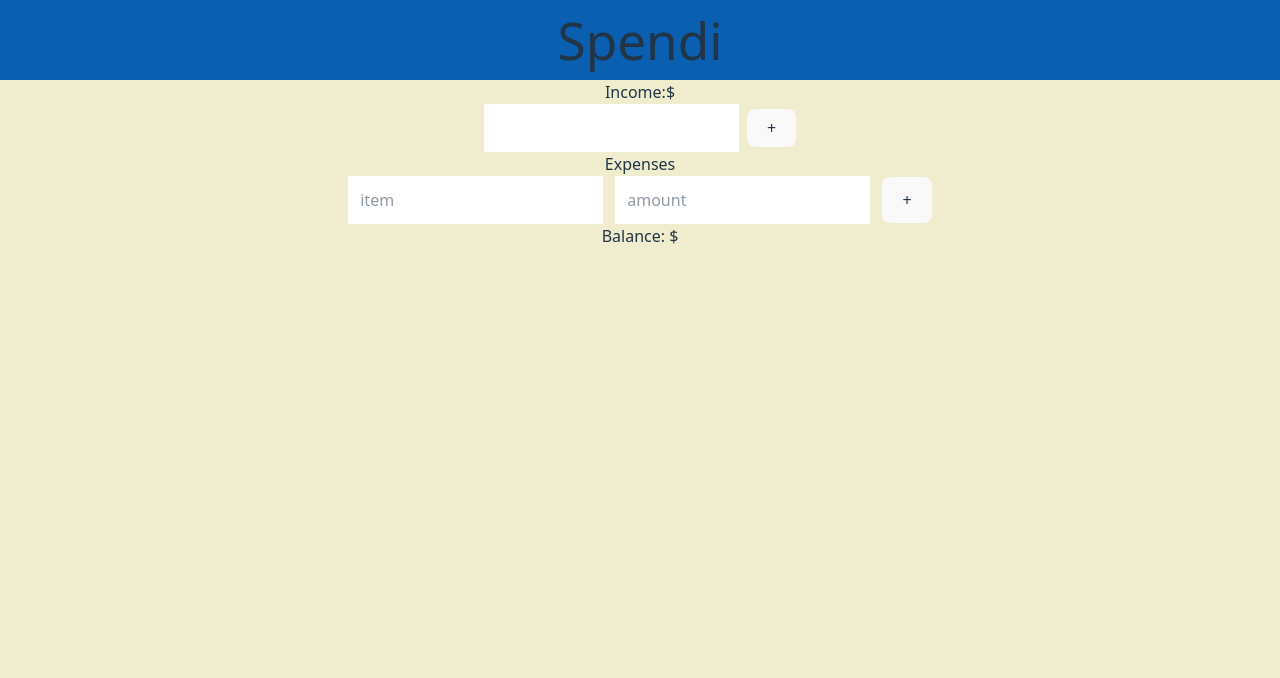
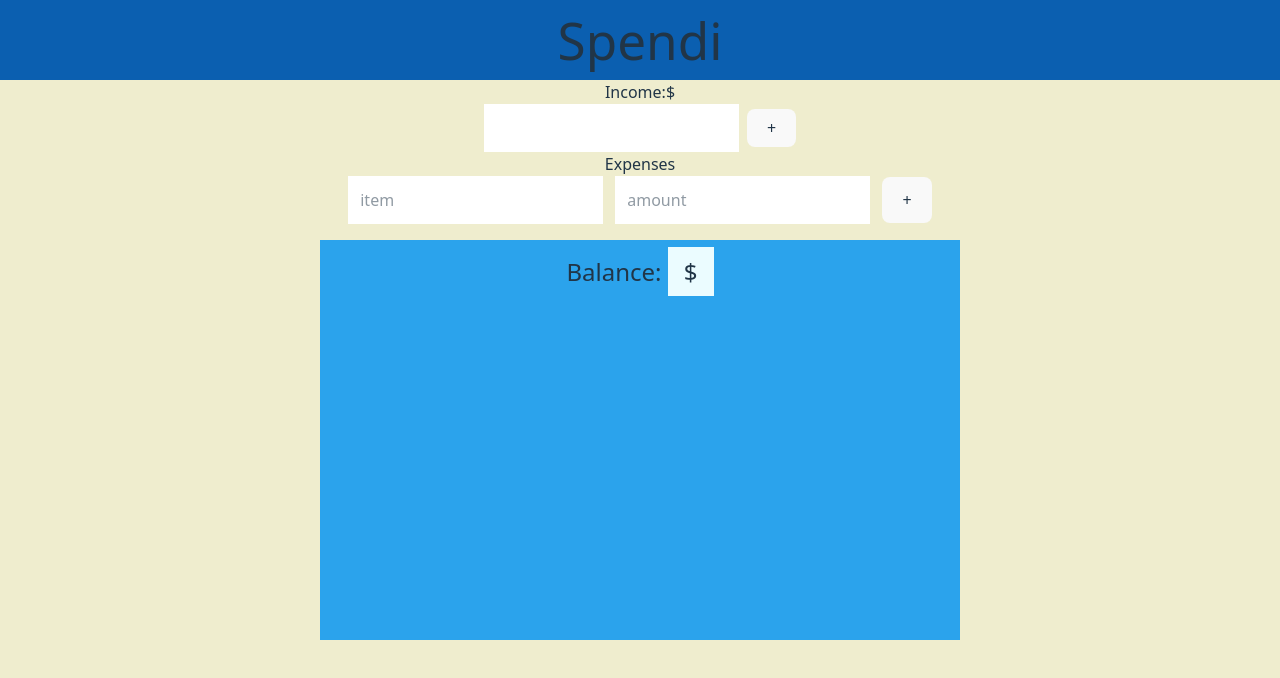
Before and after one commit to azongoismail/Spendi-react-app, a React (Vite) app: page / in a window 1280 px wide. Shown: the top 678 px of the page. Built offline with nearby package versions, Linux system fonts and the light colour scheme.

Commit message:
style the balance component

```diff
--- a/src/Components/Balance.jsx
+++ b/src/Components/Balance.jsx
@@ -2,8 +2,8 @@ import React from 'react'
 
 const Balance = ({balance}) => {
   return (
-    <div>
-      <p>Balance: ${balance}</p>
+    <div className='bg-[#2BA3EC] w-[50vw] h-[50vh] my-4 p-4 flex items-start justify-center'>
+      <p className='text-2xl '>Balance: <span className='bg-[#EBFCFF] py-2 px-4 text-2xl justify-start w-[50vw]'>${balance}</span> </p>
     </div>
   )
 }
```
